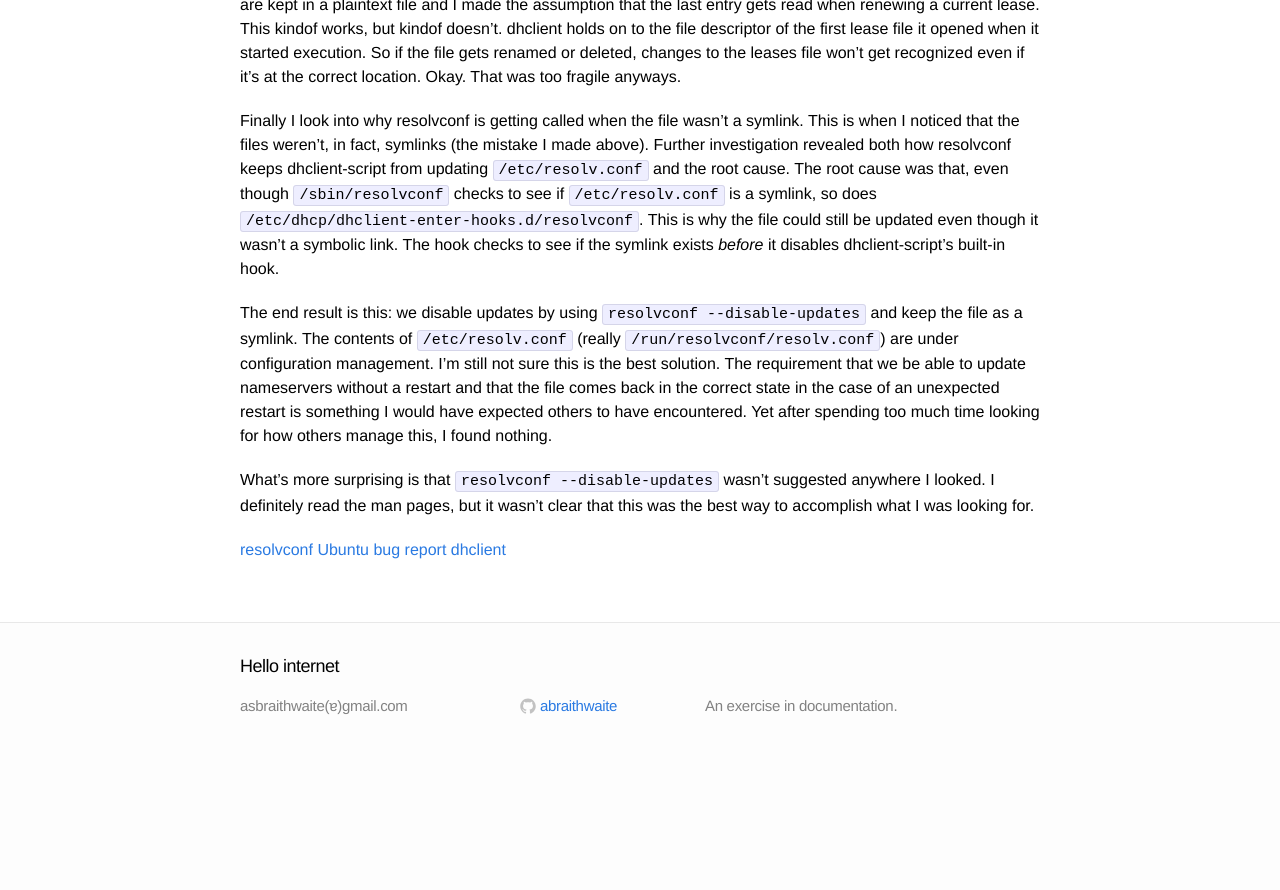
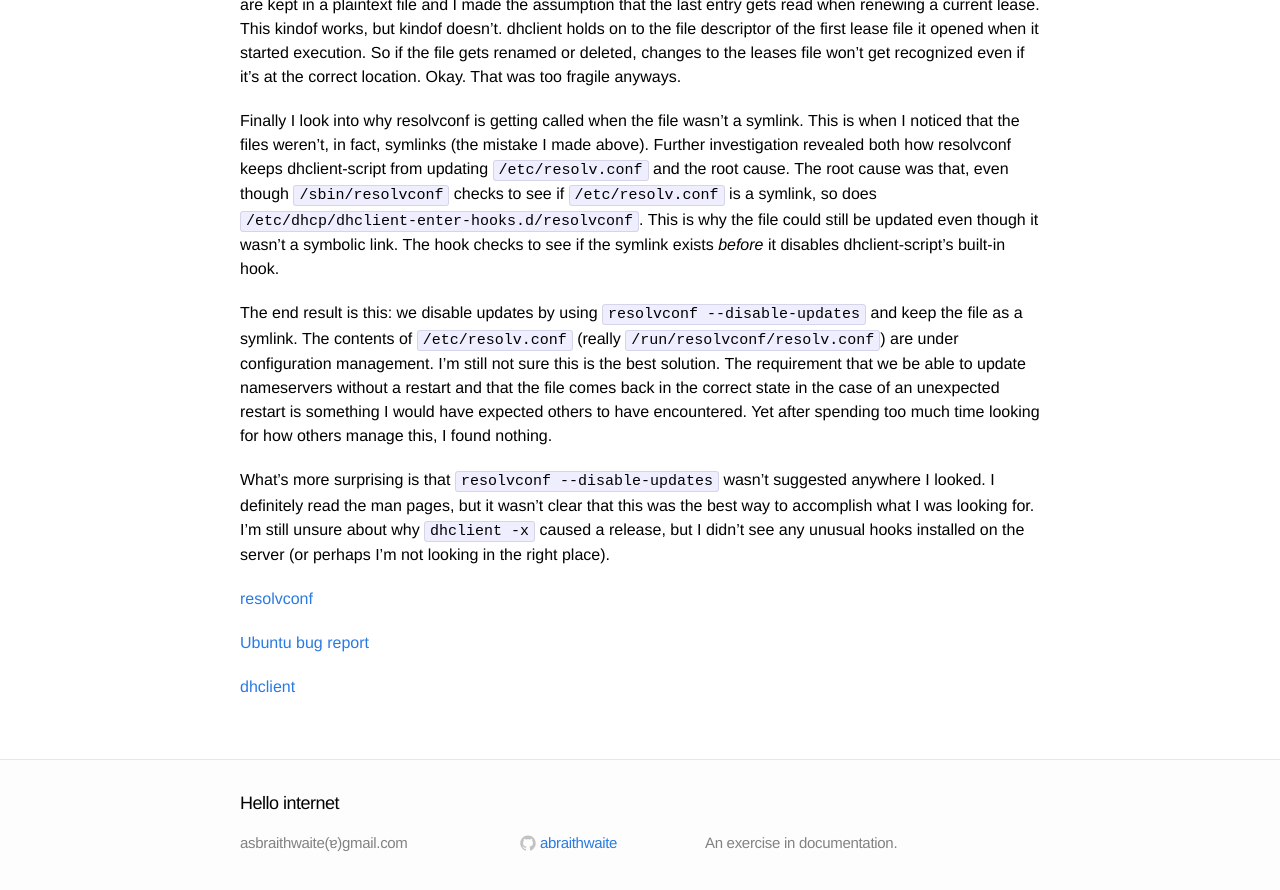
Before and after one commit to abraithwaite/abraithwaite.github.io, a Jekyll site: the page built from _posts/2014-10-23-dhclient-resolvconf.markdown, in a window 1280 px wide and 900 px high, scrolled down 1679 px. Shown: the top 890 px of the window. Built offline with Jekyll 4.4.1, drawn with Linux system fonts in a browser that asks for light colours; before the commit the page ends 2441 px from its top, so only the background shows below that.

Commit message:
Added note

```diff
--- a/_posts/2014-10-23-dhclient-resolvconf.markdown
+++ b/_posts/2014-10-23-dhclient-resolvconf.markdown
@@ -114,8 +114,12 @@ spending too much time looking for how others manage this, I found nothing.
 
 What's more surprising is that `resolvconf --disable-updates` wasn't suggested
 anywhere I looked.  I definitely read the man pages, but it wasn't clear that
-this was the best way to accomplish what I was looking for.
+this was the best way to accomplish what I was looking for.  I'm still unsure
+about why `dhclient -x` caused a release, but I didn't see any unusual hooks
+installed on the server (or perhaps I'm not looking in the right place).
 
 [resolvconf](https://alioth.debian.org/projects/resolvconf/)
+
 [Ubuntu bug report](https://bugs.launchpad.net/ubuntu/+source/resolvconf/+bug/1385010)
+
 [dhclient](https://www.isc.org/downloads/DHCP/)
```
